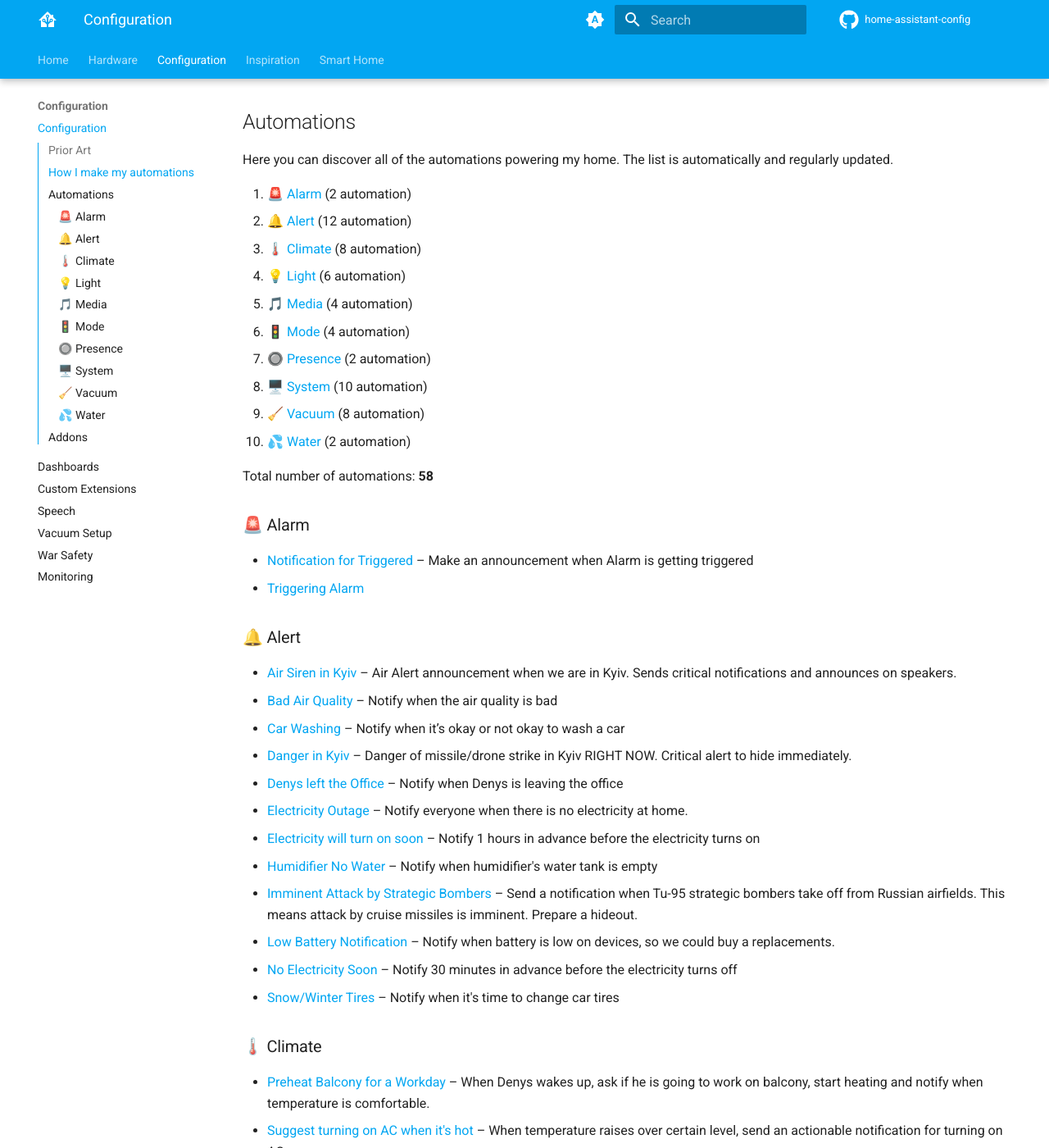
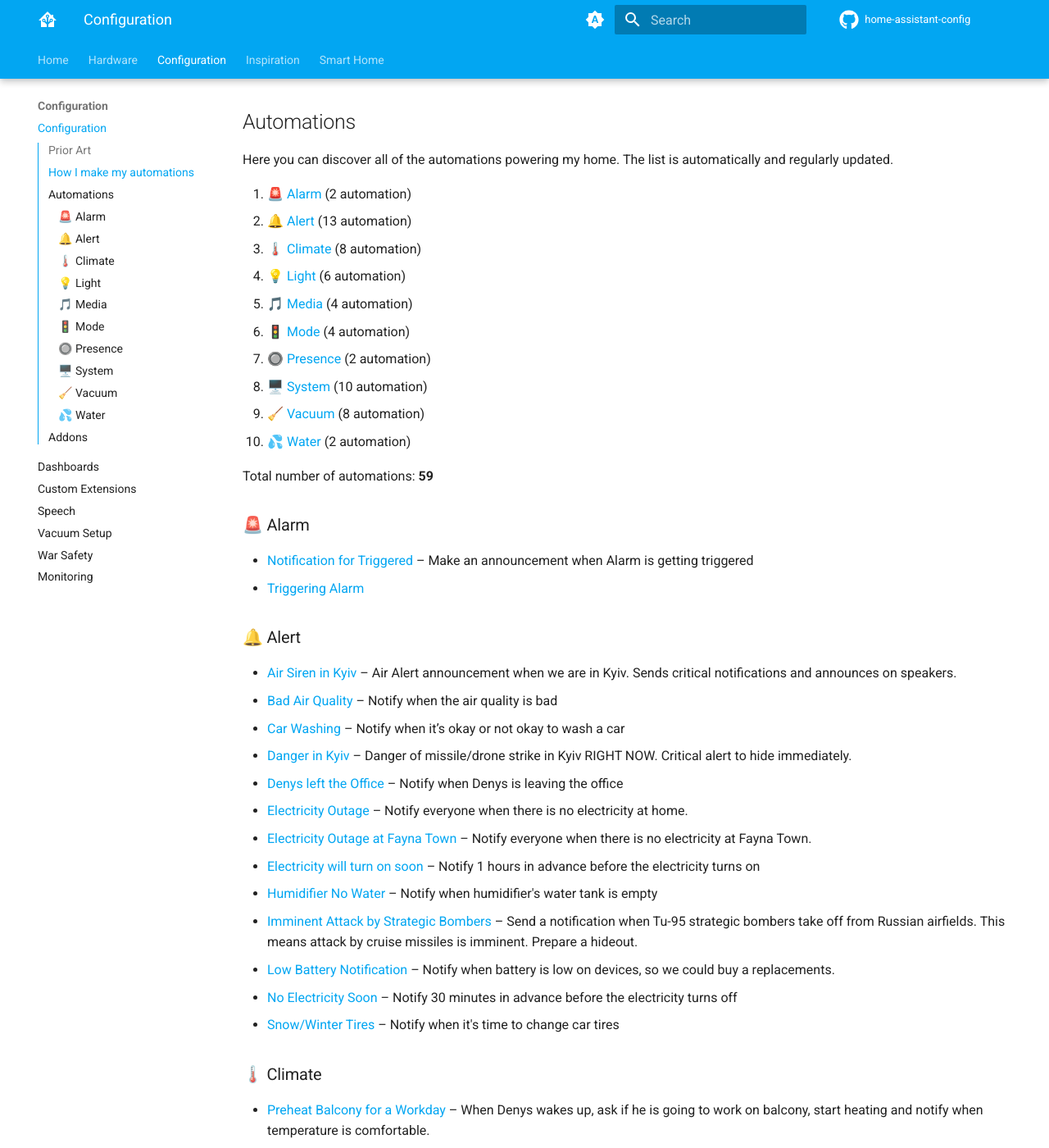
Before and after one commit to denysdovhan/home-assistant-config, an MkDocs documentation site: the page built from docs/config/index.md, in a window 1280 px wide and 1400 px high, scrolled down 1117 px. Shown: the whole window at 82% size. Built offline with MkDocs 1.6.1 and Material for MkDocs 9.7.7, drawn with Linux system fonts in a browser that asks for light colours; comment, search, counter and statistics services are not loaded.

Commit message:
docs: Update docs

```diff
--- a/docs/config/index.md
+++ b/docs/config/index.md
@@ -38,7 +38,7 @@ Here you can discover all of the automations powering my home. The list is autom
 <!-- start-automations -->
 
 1. [🚨 Alarm](#-alarm) (2 automation)
-1. [🔔 Alert](#-alert) (12 automation)
+1. [🔔 Alert](#-alert) (13 automation)
 1. [🌡️ Climate](#-climate) (8 automation)
 1. [💡 Light](#-light) (6 automation)
 1. [🎵 Media](#-media) (4 automation)
@@ -48,7 +48,7 @@ Here you can discover all of the automations powering my home. The list is autom
 1. [🧹 Vacuum](#-vacuum) (8 automation)
 1. [💦 Water](#-water) (2 automation)
 
-Total number of automations: **58**️
+Total number of automations: **59**️
 
 ### 🚨 Alarm
 
@@ -63,6 +63,7 @@ Total number of automations: **58**️
 - [Danger in Kyiv](https://github.com/denysdovhan/home-assistant-config/blob/76abb5d0e89160ccc80955a28fca1386cb6d6712/automations.yaml#L2247) – Danger of missile/drone strike in Kyiv RIGHT NOW. Critical alert to hide immediately.
 - [Denys left the Office](https://github.com/denysdovhan/home-assistant-config/blob/76abb5d0e89160ccc80955a28fca1386cb6d6712/automations.yaml#L2116) – Notify when Denys is leaving the office
 - [Electricity Outage](https://github.com/denysdovhan/home-assistant-config/blob/76abb5d0e89160ccc80955a28fca1386cb6d6712/automations.yaml#L2371) – Notify everyone when there is no electricity at home.
+- [Electricity Outage at Fayna Town](https://github.com/denysdovhan/home-assistant-config/blob/76abb5d0e89160ccc80955a28fca1386cb6d6712/automations.yaml#L2585) – Notify everyone when there is no electricity at Fayna Town.
 - [Electricity will turn on soon](https://github.com/denysdovhan/home-assistant-config/blob/76abb5d0e89160ccc80955a28fca1386cb6d6712/automations.yaml#L2555) – Notify 1 hours in advance before the electricity turns on
 - [Humidifier No Water](https://github.com/denysdovhan/home-assistant-config/blob/76abb5d0e89160ccc80955a28fca1386cb6d6712/automations.yaml#L393) – Notify when humidifier's water tank is empty
 - [Imminent Attack by Strategic Bombers](https://github.com/denysdovhan/home-assistant-config/blob/76abb5d0e89160ccc80955a28fca1386cb6d6712/automations.yaml#L2348) – Send a notification when Tu-95 strategic bombers take off from Russian airfields. This means attack by cruise missiles is imminent. Prepare a hideout.
```
